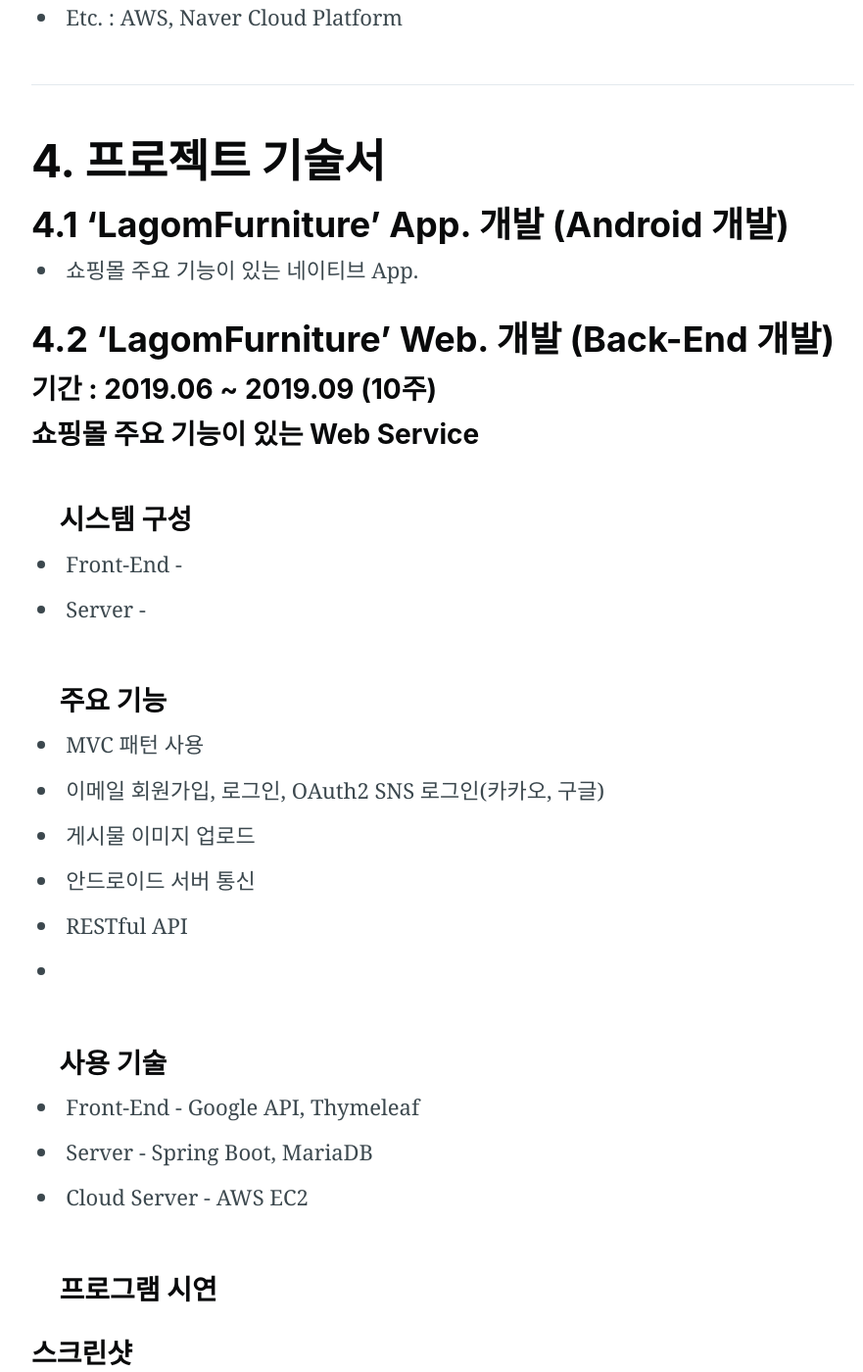
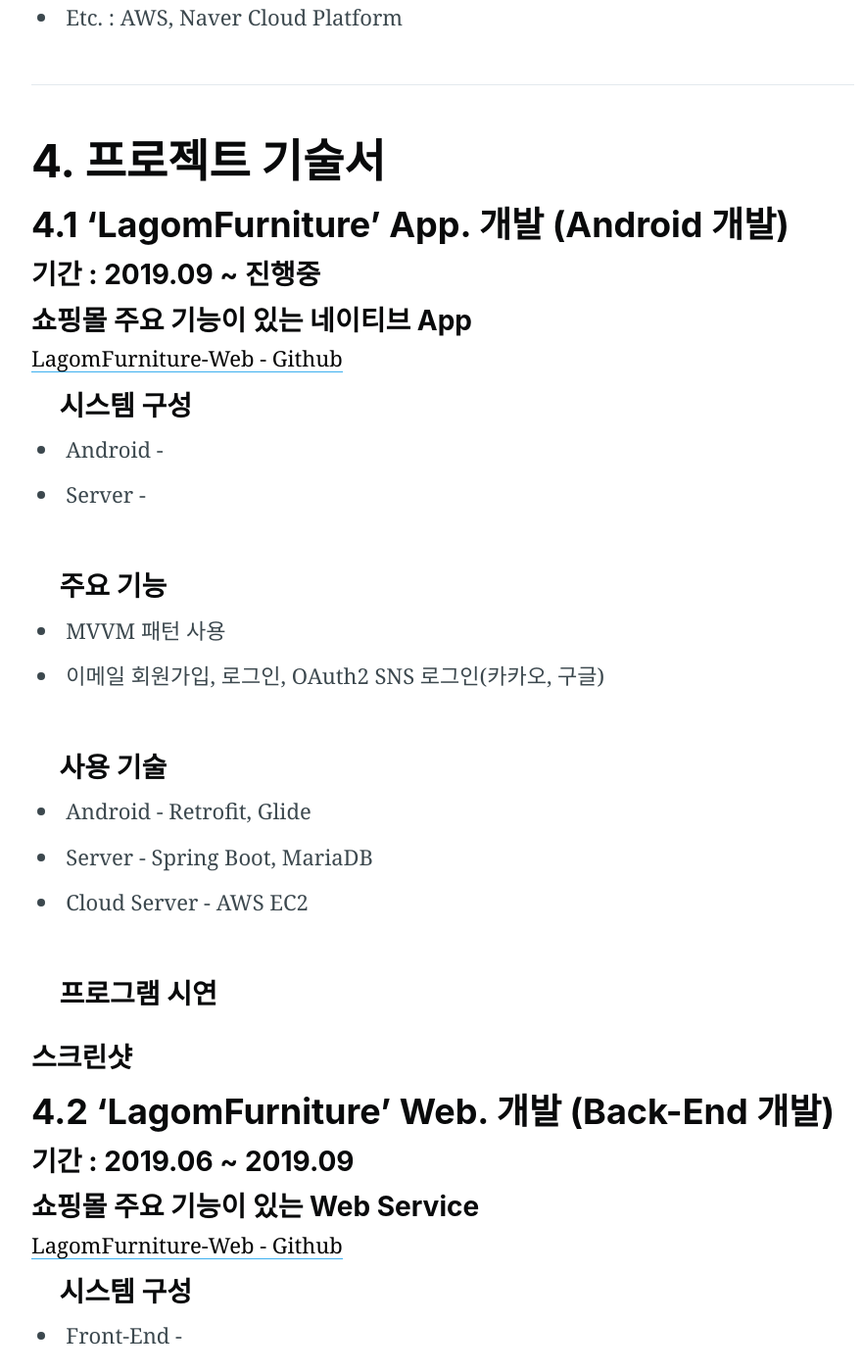
Before and after one commit to LimHanGyeol/LimHanGyeol.github.io, a Jekyll site: the page portfolio/index.html, which Jekyll copies as it is, in a window 1280 px wide and 1400 px high, scrolled down 2455 px. Shown: the whole window at 98% size, without its empty margins (188-1069 px from the left). Built offline with Jekyll 4.4.1, drawn with Linux system fonts in a browser that asks for light colours; nearby versions of some CDN libraries; comment, search, counter and statistics services are not loaded.

Commit message:
portfolio 29

```diff
--- a/portfolio/index.html
+++ b/portfolio/index.html
@@ -202,15 +202,36 @@
 
 <h1 id="프로젝트기술서">4. 프로젝트 기술서</h1>
 <h2 id="41-LagomFurniture-app-개발-android-개발">4.1 ‘LagomFurniture’ App. 개발 (Android 개발)</h2>
+<h3 id="기간-201909-진행중">기간 : 2019.09 ~ 진행중</h3>
+<h3 id="쇼핑몰-주요기능이있는-웹-개발">쇼핑몰 주요 기능이 있는 네이티브 App</h3>
+<a id="LagomFurniture-Web-Github" href="https://github.com/LimHanGyeol/lagomfurniture">LagomFurniture-Web - Github</a>
+<br/>
 <ul>
-  <li>쇼핑몰 주요 기능이 있는 네이티브 App.</li>
-  <!-- <li>프로그램 시연</li> -->
+<h3 id="시스템-구성">시스템 구성</h3>
+  <li>Android - </li>
+  <li>Server - </li>
+<br/>
+<h3 id="주요-기능">주요 기능</h3>
+<li> MVVM 패턴 사용</li>
+<li> 이메일 회원가입, 로그인, OAuth2 SNS 로그인(카카오, 구글)</li>
+<br/>
+<h4 id="사용-기술-1">사용 기술</h4>
+  <li>Android - Retrofit, Glide</li>
+  <li>Server - Spring Boot, MariaDB</li>
+	<li>Cloud Server - AWS EC2</li>
+	<br/>
+	  <h3 id="프로그램-시연-1">프로그램 시연</h3>
 </ul>
-<!-- <iframe width="560" height="315" src="https://www.youtube.com/embed/60rDdIGMNBw" frameborder="0" allowfullscreen=""></iframe> -->
-
+<h3 id="스크린샷-1">스크린샷</h3>
+<!-- <p><img src="/assets/portfolio/image019.jpg" alt="bikenavi1" />
+<img src="/assets/portfolio/image020.png" alt="bikenavi2" />
+<img src="/assets/portfolio/image021.png" alt="bikenavi3" />
+<img src="/assets/portfolio/image022.png" alt="bikenavi4" />
+<img src="/assets/portfolio/image023.png" alt="bikenavi5" /></p> -->
 <h2 id="42-LagomFurniture-web-개발-backend-개발">4.2 ‘LagomFurniture’ Web. 개발 (Back-End 개발)</h2>
-<h3 id="기간--201906--201909">기간 : 2019.06 ~ 2019.09 (10주)</h3>
+<h3 id="기간-201906-201909">기간 : 2019.06 ~ 2019.09</h3>
 <h3 id="쇼핑몰-주요기능이있는-웹-개발">쇼핑몰 주요 기능이 있는 Web Service</h3>
+<a id="LagomFurniture-Web-Github" href="https://github.com/LimHanGyeol/lagomfurniture">LagomFurniture-Web - Github</a>
 <br/>
 <ul>
 <h3 id="시스템-구성">시스템 구성</h3>
```
